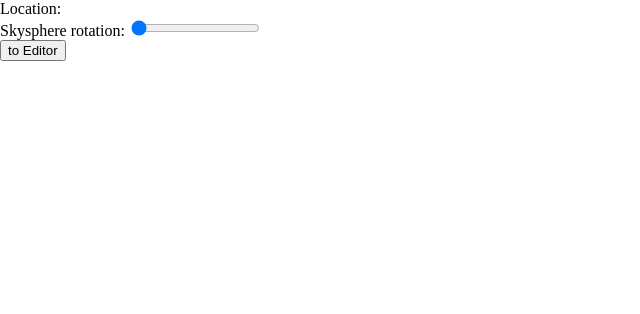
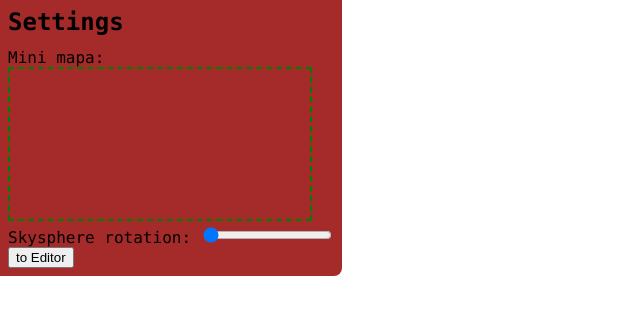
Before and after one commit to CGSGSR-23/pml30map_old, a plain HTML site: page client/viewer.html in a window 1280 px wide. Shown: the whole page, without its empty margins (0-640 px from the left). Drawn offline with Linux system fonts and the light colour scheme; files that its build step writes are made by us from their sources; no server answers.

Commit message:
Fixed db load. Added viewer mini map empty.

```diff
--- a/bin/css/index.css
+++ b/bin/css/index.css
@@ -4,14 +4,33 @@ body {
   /*flex-direction: column;*/
 }
 
-#canvas, #ui {
+h2.uiHeader {
+  size: 2em;
+  margin-top: 0;
+  margin-bottom: 0.5em;
+  /*background-color: green;*/
+}
+
+div.ui {
   position: fixed;
-};
+  z-index: 3;
+  background-color: brown;
+  overflow: hidden;
+  max-height: 2em;
+  padding: 0.5em;
+  border-bottom-right-radius: 0.5em;
+
+  transition: max-height 0.5s;
+
+  &:hover {
+    max-height: 50%;
+  }
+}
+#mapCanvas {
+  border: 2px dashed green;
+}
 
 #canvas {
+  position: fixed;
   z-index: 1;
-};
-
-#ui {
-  z-index: 3;
-};
+}
--- a/client/viewer.html
+++ b/client/viewer.html
@@ -1,20 +1,7 @@
 <!DOCTYPE html>
 
 <html>
-  <style>
-    #canvas, #ui {
-      position: fixed;
-    };
-
-    #canvas {
-      z-index: 1;
-    };
-
-    #ui {
-      z-index: 3;
-    };
-  </style>
-
+  <link rel="stylesheet" type="text/css" href="bin/css/index.css"/>
   <head>
     <title>PML30 interactive map editor</title>
   </head>
@@ -22,9 +9,15 @@
   <body style="margin: 0; overflow: hidden;">
     <canvas id="canvas" oncontextmenu="return false"></canvas>
     <script type="module" src="./viewer_bundle.js"></script>
+    <div class="ui">
+      <h2 class="uiHeader">Settings</h2>
+      <!--<div>Location: <t id="currentNodeName"></t></div>-->
+      <div class="map">
+        Mini mapa:<br/>
+        <canvas id="mapCanvas">
 
-    <div id="ui">
-      <div>Location: <t id="currentNodeName"></t></div>
+        </canvas>
+      </div>
       <div>Skysphere rotation: <input type="range" id="skysphereRotation" value="0" min="0" max="314"></div>
       <input type="button" id="toEditor" value="to Editor">
     </div>
```
Also changed, not shown: client/server.html (+0 -1 lines), client/src/viewer_main.js (+11 -0 lines), server/mongodb.js (+11 -3 lines).
